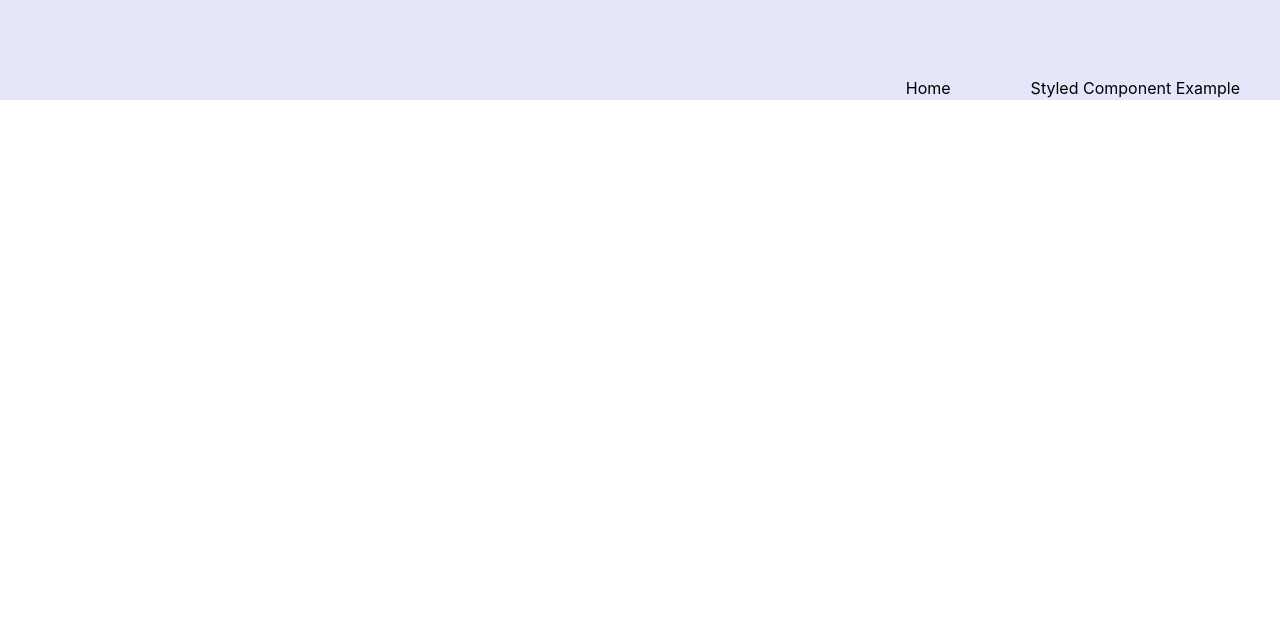
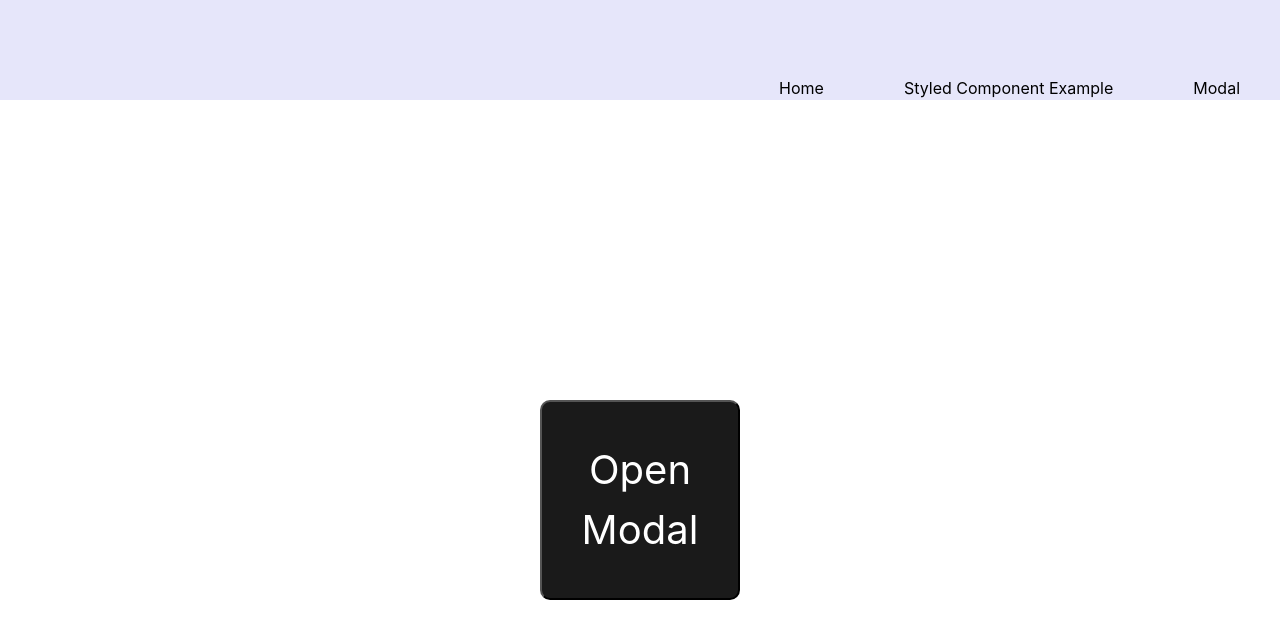
Before and after one commit to krferrell/framer-motion, a React (Create React App) app: page /modal in a window 1280 px wide. Shown: the top 638 px of the page. Built offline with nearby package versions, Linux system fonts and the light colour scheme.

Commit message:
feat(modal):
create a modal to display exit animation from AnimatePresence

```diff
--- a/src/App.js
+++ b/src/App.js
@@ -2,6 +2,7 @@ import "./App.css";
 import { Home, StyledCompEx } from "./pages";
 import { Route, Routes, useLocation } from "react-router-dom";
 import { Nav } from "./components";
+import Modal from "./Modal/Modal";
 
 function App() {
   const location = useLocation();
@@ -12,6 +13,7 @@ function App() {
       <Routes location={location} key={location.pathname}>
         <Route path="/" exact="exact" element={<Home />} />
         <Route path="/styled" exact="exact" element={<StyledCompEx />} />
+        <Route path="/modal" exact="exact" element={<Modal />} />
       </Routes>
     </div>
   );
--- /dev/null
+++ b/src/Modal/Modal.js
@@ -0,0 +1,126 @@
+import React, { useState } from "react";
+import styled from "styled-components";
+import { AnimatePresence, motion } from "framer-motion";
+
+// -----------------Variants for Modal Animations
+
+const modalAnimation = {
+  initial: { y: "-100vh", opacity: 0 },
+  animate: {
+    x: 0,
+    y: 0,
+    opacity: 1,
+    transition: { delay: 0.2, duration: 0.3, ease: "easeIn" },
+  },
+  exit: { y: "-100vh", opacity: 1, transition: { duration: 0.2 } },
+};
+
+const overlayAnimation = {
+  initial: { y: "-100vh", opacity: 0 },
+  animate: {
+    y: 0,
+    opacity: 1,
+    transition: { duration: 0.3 },
+  },
+  exit: { y: "-100vh", opacity: 1, transition: { duration: 0.2, delay: 0.25 } },
+};
+
+const Modal = () => {
+  const [active, setActive] = useState(false);
+
+  const clickHandler = () => {
+    setActive(!active);
+  };
+
+  return (
+    <ModalContainer>
+      <ModalButton onClick={() => setActive(true)}>
+        Open Modal
+      </ModalButton>
+      <AnimatePresence>
+        {active && (
+          <Overlay key="modal" {...overlayAnimation}>
+            <ModalSample key="modal" {...modalAnimation}>
+              Welcome to Reactoad Framer Motion Presentation
+              <Close
+                onClick={() => {
+                  clickHandler();
+                }}
+              >
+                close
+              </Close>
+            </ModalSample>
+          </Overlay>
+        )}
+      </AnimatePresence>
+    </ModalContainer>
+  );
+};
+
+export default Modal;
+
+// ---------------------Styled Components
+
+const ModalContainer = styled(motion.div)`
+  height: 100vh;
+  width: 100vw;
+  display: flex;
+  align-items: center;
+  justify-content: center;
+`;
+
+const Overlay = styled(motion.div)`
+  position: fixed;
+  top: 0;
+  left: 0;
+  z-index: 10;
+  display: flex;
+  justify-content: center;
+  align-items: center;
+  height: 100vh;
+  width: 100vw;
+  background: linear-gradient(rgba(0, 0, 0, 0.5), rgba(5, 5, 5, 0.5));
+`;
+
+const ModalButton = styled(motion.button)`
+  width: 200px;
+  height: 200px;
+  background-color: #1a1a1a;
+  color: #fff;
+  border-radius: 10px;
+  font-size: 40px;
+  cursor: pointer;
+  user-select: none;
+`;
+
+const ModalSample = styled(motion.div)`
+  background-color: #1a1a1a;
+  width: 70%;
+  height: 80%;
+  max-width: 1400px;
+  max-height: 800px;
+  border-radius: 10px;
+  position: relative;
+  color: #edf5e1;
+  display: flex;
+  align-items: center;
+  justify-content: center;
+  font-size: 50px;
+  user-select: none;
+`;
+
+const Close = styled.div`
+  display: flex;
+  justify-content: center;
+  align-items: center;
+  cursor: pointer;
+  position: absolute;
+  top: 0;
+  right: 0;
+  margin-top: 5px;
+  margin-right: 25px;
+  z-index: 100;
+  font-size: 25px;
+  user-select: none;
+  letter-spacing: 3px;
+`;
--- a/src/components/navigation/Nav.js
+++ b/src/components/navigation/Nav.js
@@ -11,6 +11,9 @@ const Nav = () => {
 
       <Link to="styled" exact>
         <span>Styled Component Example</span>
+      </Link>
+      <Link to="/modal" exact>
+        <span>Modal</span>
       </Link>
     </NavBar>
   );
```
